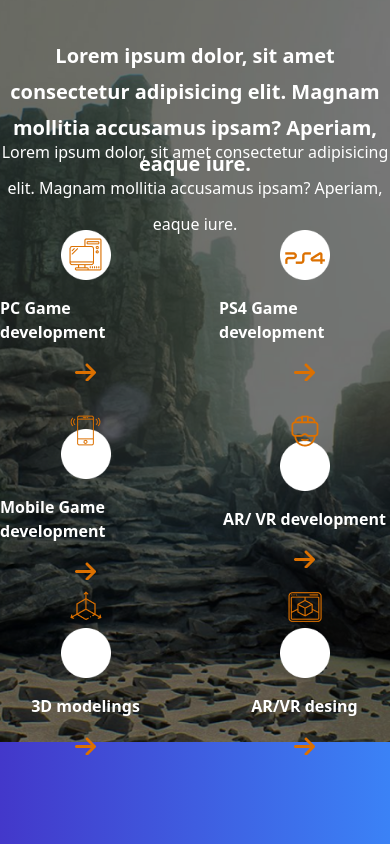
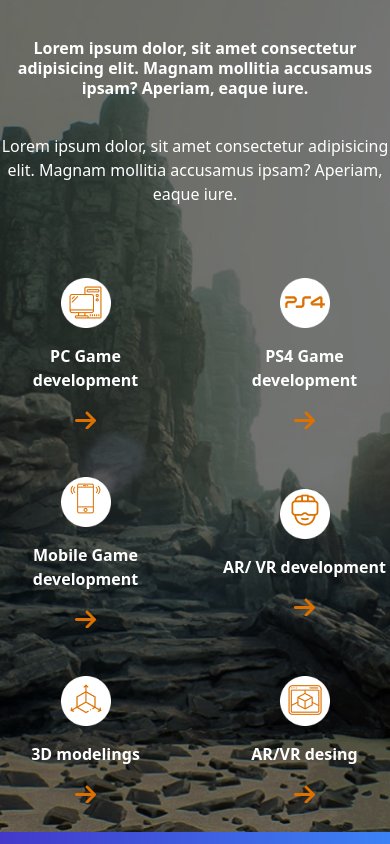
Before and after one commit to Kevin-ORojas/PageGaming, a React (Vite) app: page / in a window 390 px wide. Shown: the part 2300-3144 px from the top of the page. Built offline with nearby package versions, Linux system fonts and the light colour scheme.

Commit message:
ajustando el contenedor

```diff
--- a/src/pages/Home.jsx
+++ b/src/pages/Home.jsx
@@ -5,7 +5,7 @@ const Home = () => {
     <main className="min-h-screen w-full flex flex-col justify-center items-center">
       <article className="md:grid md:grid-cols-2 md:gap-24 p-14">
         <section className="flex flex-col justify-center items-center">
-          <div className="w-full md:w-[450px]  text-center">
+          <div className="w-full md:w-[450px]  text-center md:ml-28">
             <p className="mx-auto text-colorCnt animate-bounce font-semibold text-left mb-4">
               Proved By prodesigner
             </p>
@@ -123,21 +123,21 @@ const Home = () => {
 
       <section className="w-full h-[950px]">
         <img
-          className="absolute w-full h-[800px] object-cover filter brightness-50"
+          className="absolute w-full h-[890px] object-cover filter brightness-50"
           src="./images/img-2.png"
           alt=""
         />
 
         <article className="">
           <div className="flex justify-center py-24 w-full ">
-            <p className="absolute text-white z-10 text-xl text-center md:w-[700px] leading-9 font-semibold ">
+            <p className="absolute text-white z-10 md:text-xl text-center md:w-[700px] leading-5 md:leading-9 font-semibold ">
               Lorem ipsum dolor, sit amet consectetur adipisicing elit. Magnam
               mollitia accusamus ipsam? Aperiam, eaque iure.
             </p>
           </div>
 
-          <div className="flex justify-center  w-full">
-            <p className="absolute text-white z-10 text-md text-center md:w-[700px] leading-9">
+          <div className="flex justify-center h-12 w-full">
+            <p className="absolute text-white z-10 text-md text-center md:w-[700px] md:leading-9 mb-2">
               Lorem ipsum dolor, sit amet consectetur adipisicing elit. Magnam
               mollitia accusamus ipsam? Aperiam, eaque iure.
             </p>
@@ -147,78 +147,78 @@ const Home = () => {
         {/*Section donde se encuentran las imagenes de diferentes dispositivos de juegos*/}
         <section className="grid grid-cols-2 md:grid-cols-3 gap-12 justify-center items-center mt-24 md:mt-36 relative text-white font-semibold">
           {/* Contenedor 1 */}
-          <div className="flex flex-col items-center gap-4">
+          <div className="flex flex-col items-center justify-center gap-4">
             <img
               className="relative w-[50px] md:w-auto"
               src="./images/eclipse.png"
               alt=""
             />
             <img
-              className="absolute top-2 md:top-4"
+              className="absolute top-2 left-13  "
               src="./images/pc.png"
               alt=""
             />
-            <p>PC Game development</p>
+            <p className="text-center">PC Game development</p>
             <img src="./images/arrow.png" alt="" />
           </div>
 
           {/* Contenedor 2 */}
-          <div className="flex flex-col items-center gap-4">
+          <div className="flex flex-col items-center justify-center gap-4">
             <img
               className="relative w-[50px] md:w-auto "
               src="./images/eclipse.png"
               alt=""
             />
             <img
-              className="absolute top-2 md:top-3"
+              className="absolute top-1 left-13"
               src="./images/ps4.png"
               alt=""
             />
-            <p>PS4 Game development</p>
+            <p className="text-center">PS4 Game development</p>
             <img src="./images/arrow.png" alt="" />
           </div>
 
           {/* Contenedor 3 */}
-          <div className="flex flex-col items-center gap-4">
+          <div className="flex flex-col items-center justify-center gap-4">
             <img
               className="relative w-[50px] md:w-auto "
               src="./images/eclipse.png"
               alt=""
             />
             <img
-              className="absolute top-[185px] md:top-4"
+              className="absolute top-[205px] md:top-4"
               src="./images/smartphone.png"
               alt=""
             />
-            <p>Mobile Game development</p>
+            <p className="text-center">Mobile Game development</p>
             <img src="./images/arrow.png" alt="" />
           </div>
 
           {/* Contenedor 4 */}
-          <div className="flex flex-col items-center gap-4">
+          <div className="flex flex-col items-center justify-center gap-4">
             <img
               className="relative w-[50px] md:w-auto "
               src="./images/eclipse.png"
               alt=""
             />
             <img
-              className="absolute top-[185px] md:top-[205px]  "
+              className="absolute sm:top-[px] top-[216px] md:top-[205px]  "
               src="./images/glases.png"
               alt=""
             />
-            <p>AR/ VR development</p>
+            <p className="text-center">AR/ VR development</p>
             <img src="./images/arrow.png" alt="" />
           </div>
 
           {/* Contenedor 5 */}
-          <div className="flex flex-col items-center gap-4">
+          <div className="flex flex-col items-center justify-center gap-4">
             <img
               className="relative w-[50px] md:w-auto "
               src="./images/eclipse.png"
               alt=""
             />
             <img
-              className="absolute top-[360px] md:top-[205px]"
+              className="absolute top-[405px] md:top-[205px]"
               src="./images/cube.png"
               alt=""
             />
@@ -234,7 +234,7 @@ const Home = () => {
               alt=""
             />
             <img
-              className="absolute top-[360px] md:top-52"
+              className="absolute top-[405px] md:top-52"
               src="./images/desktop.png"
               alt=""
             />
@@ -275,19 +275,32 @@ const Home = () => {
           <div>
             <img src="./images/Rectangle3.png" className="" alt="" />
           </div>
-          <button className="h-10 w-24 rounded-md bg-seeAll uppercase text-white font-bold">
-            see all
-          </button>
         </article>
+        <button className="h-10 w-24 rounded-md bg-seeAll uppercase text-white font-bold">
+          see all
+        </button>
       </section>
 
-      <section className="w-full h-auto p-14">
-        <article>
+      <section className="w-full h-auto p-4">
+        <article className="flex flex-col items-center justify-center  gap-2">
           <div className="mb-8">
             <h1>Lorem ipsum dolor, sit amet consectetur adipisicing.</h1>
             <p>Lorem ipsum dolor sit amet consectetur adipisicing elit. Hic.</p>
           </div>
-          <div className="border-1 bg-black w-full h-[150px] py-4"></div>
+          <div className="border-1 bg-barraloop rounded-xl flex-shrink-0 w-full md:w-[650px] h-[150px] lg:w-[650] md: py-4 pl-2">
+            <div className="relative">
+              <h2 className="text-white mt-4">Stay in start loop</h2>
+              <p className="text-white">Lorem ipsum dolor sit amet, consectetur adipisicing elit. Ex, suscipit.</p>
+              <input
+                type="text"
+                placeholder="Enter email address"
+                className="rounded-md w-full  pr-[2rem] placeholder-[10px] text-[14px] text-center font-semibold" // Agregar espacio a la derecha para el botón
+                />
+              <button className="absolute top-[73px] md:top-[50px] right-0 h-[1.4rem] w-[5rem] md:w-20 rounded-md bg-colorCnt uppercase text-white font-bold text-[10px] md:text-[12px]">
+                see all
+              </button>
+            </div>
+          </div>
         </article>
       </section>
     </main>
--- a/tailwind.config.js
+++ b/tailwind.config.js
@@ -10,6 +10,7 @@ export default {
         blueClaro: "#4338ca",
         colorCnt: "#DC7000",
         seeAll: "#6366f1",
+        barraloop: "#1C140F"
       },
       fontFamily: {
         custom: ["Merriweather", "serif"],
```
